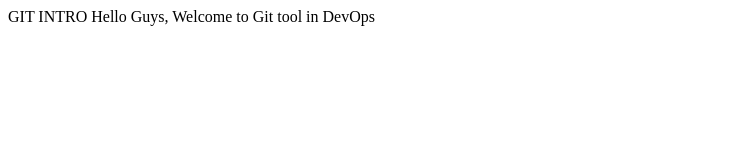
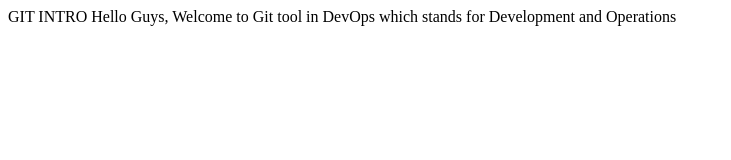
Before and after one commit to dineshshinde3511/remoteserver-repo, a plain HTML site: page index.html in a window 1280 px wide. Shown: the whole page, without its empty margins (0-731 px from the left). Drawn offline with Linux system fonts and the light colour scheme.

Commit message:
Second commit from tokyo region

```diff
--- a/index.html
+++ b/index.html
@@ -4,5 +4,6 @@ GIT INTRO
 </head>
 <body>
 Hello Guys, Welcome to Git tool in DevOps
+which stands for Development and Operations
 </body>
 </html>
```
